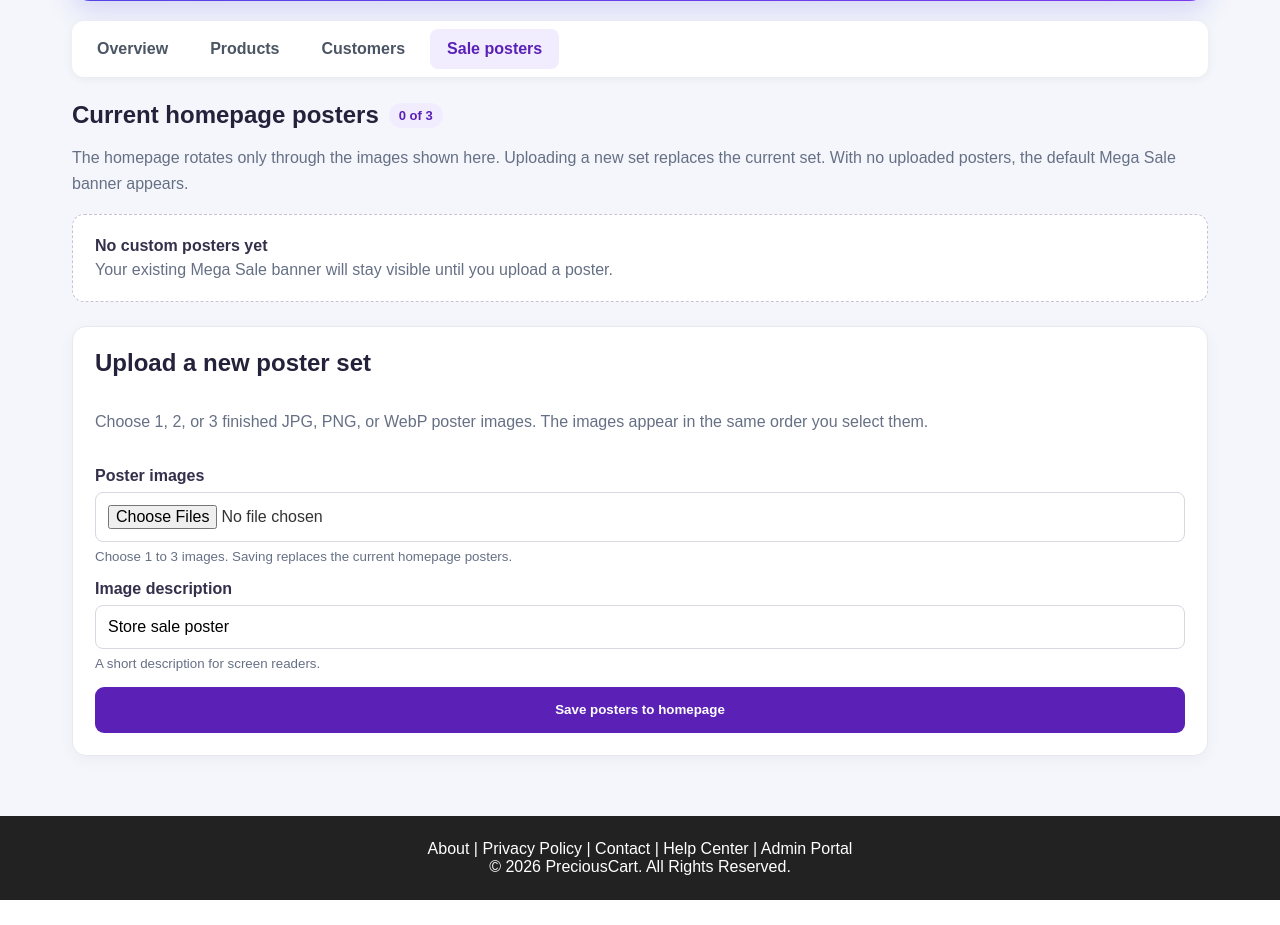
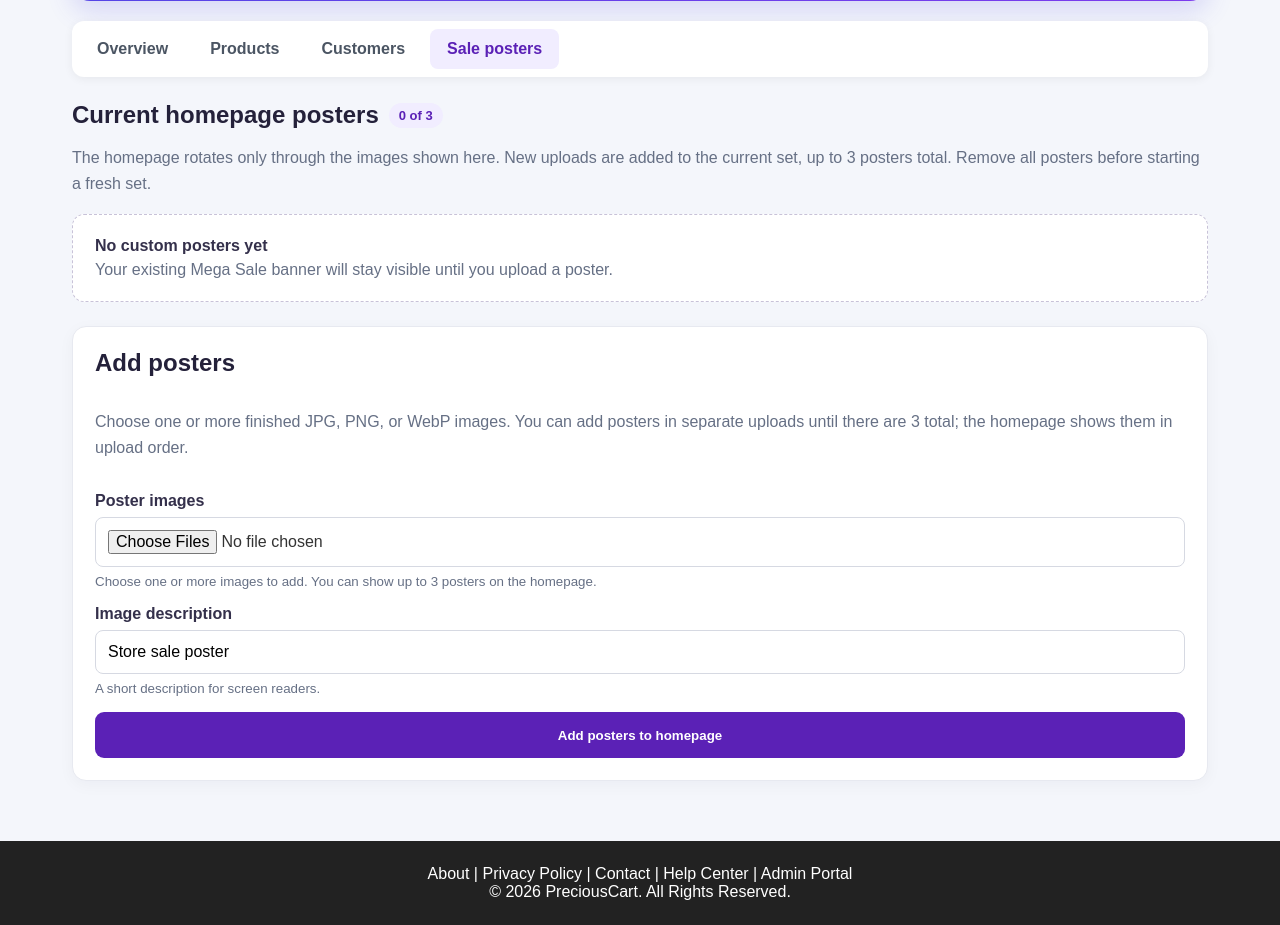
Before and after one commit to lokesh-sure/lowes-marketplace, a Django app: page /pages/admin-dashboard/sale-posters/ in a window 1280 px wide. Shown: the part 253-1178 px from the top of the page. Before the commit the page ends 1153 px from the top, so only its background shows below. Run offline with Django 5.2, Linux system fonts and the light colour scheme; the visitor is signed in with stand-in values (Sample User, id 1); data that the repository does not hold is empty.

Commit message:
Allow adding multiple sale posters

```diff
--- a/pages/forms.py
+++ b/pages/forms.py
@@ -41,8 +41,8 @@ class SalePosterForm(forms.Form):
     posters = MultipleImageField(
         required=False,
         label="Poster images",
-        help_text="Choose 1 to 3 images. Saving replaces the current homepage posters.",
-        widget=MultipleFileInput(attrs={"accept": "image/jpeg,image/png,image/webp"}),
+        help_text="Choose one or more images to add. You can show up to 3 posters on the homepage.",
+        widget=MultipleFileInput(attrs={"accept": "image/jpeg,image/png,image/webp", "multiple": True}),
     )
     alt_text = forms.CharField(
         required=False,
--- a/pages/views.py
+++ b/pages/views.py
@@ -73,25 +73,38 @@ def admin_sale_posters(request):
         uploaded_posters = form.cleaned_data["posters"]
         if uploaded_posters:
             alt_text = form.cleaned_data["alt_text"].strip() or "Store sale poster"
-            with transaction.atomic():
-                SalePoster.objects.all().delete()
-                for position, upload in enumerate(uploaded_posters):
-                    image_format = getattr(getattr(upload, "image", None), "format", "")
-                    content_type = {
-                        "JPEG": "image/jpeg",
-                        "PNG": "image/png",
-                        "WEBP": "image/webp",
-                    }.get(image_format)
-                    SalePoster.objects.create(
-                        image_data=upload.read(),
-                        image_content_type=content_type,
-                        alt_text=alt_text,
-                        position=position,
+            current_count = SalePoster.objects.count()
+            if current_count + len(uploaded_posters) > 3:
+                if current_count >= 3:
+                    form.add_error(
+                        "posters",
+                        "The homepage already has 3 posters. Remove all posters before adding a new set.",
                     )
-            messages.success(request, f"{len(uploaded_posters)} homepage poster(s) saved.")
-            return redirect("pages:admin_sale_posters")
+                else:
+                    remaining_slots = 3 - current_count
+                    form.add_error(
+                        "posters",
+                        f"There are already {current_count} poster(s). Choose no more than {remaining_slots} more.",
+                    )
+            else:
+                with transaction.atomic():
+                    for position, upload in enumerate(uploaded_posters, start=current_count):
+                        image_format = getattr(getattr(upload, "image", None), "format", "")
+                        content_type = {
+                            "JPEG": "image/jpeg",
+                            "PNG": "image/png",
+                            "WEBP": "image/webp",
+                        }.get(image_format)
+                        SalePoster.objects.create(
+                            image_data=upload.read(),
+                            image_content_type=content_type,
+                            alt_text=alt_text,
+                            position=position,
+                        )
+                messages.success(request, f"{len(uploaded_posters)} homepage poster(s) added.")
+                return redirect("pages:admin_sale_posters")
         else:
-            form.add_error("posters", "Choose at least one image to replace the current posters.")
+            form.add_error("posters", "Choose at least one image to add to the current posters.")
 
     return render(request, "pages/admin_sale_posters.html", {
         "form": form,
--- a/templates/pages/admin_sale_posters.html
+++ b/templates/pages/admin_sale_posters.html
@@ -10,7 +10,7 @@
 
   <div class="mn-sale-admin-intro">
     <h2>Current homepage posters <span>{{ posters|length }} of 3</span></h2>
-    <p>The homepage rotates only through the images shown here. Uploading a new set replaces the current set. With no uploaded posters, the default Mega Sale banner appears.</p>
+    <p>The homepage rotates only through the images shown here. New uploads are added to the current set, up to 3 posters total. Remove all posters before starting a fresh set.</p>
   </div>
 
   {% if posters %}
@@ -28,8 +28,8 @@
 
   <form class="mn-form-card mn-poster-upload" method="post" enctype="multipart/form-data">
     {% csrf_token %}
-    <h2>Upload a new poster set</h2>
-    <p>Choose 1, 2, or 3 finished JPG, PNG, or WebP poster images. The images appear in the same order you select them.</p>
+    <h2>Add posters</h2>
+    <p>Choose one or more finished JPG, PNG, or WebP images. You can add posters in separate uploads until there are 3 total; the homepage shows them in upload order.</p>
     <div class="mn-field">
       <label for="id_posters">Poster images</label>
       {{ form.posters }}
@@ -42,7 +42,7 @@
       {% if form.alt_text.help_text %}<small>{{ form.alt_text.help_text }}</small>{% endif %}
       {% for error in form.alt_text.errors %}<small class="mn-error">{{ error }}</small>{% endfor %}
     </div>
-    <button class="mn-button" type="submit">Save posters to homepage</button>
+    <button class="mn-button" type="submit">Add posters to homepage</button>
   </form>
 
   {% if posters %}
```
